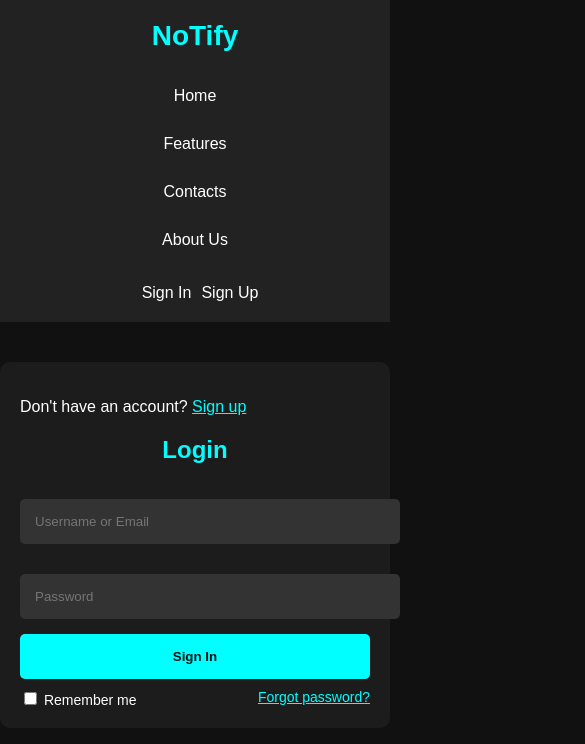
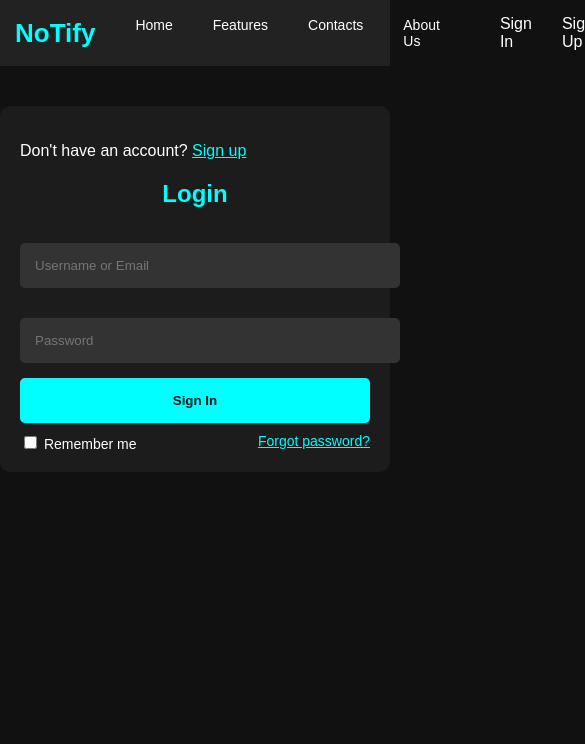
Before and after one commit to NoTify1/Mywebsite2, a plain HTML site: page index.html in a window 390 px wide. Shown: the whole page, 585 px wide, since content can reach past the window. Drawn offline with Linux system fonts and the light colour scheme.

Commit message:
Update style.css

```diff
--- a/style.css
+++ b/style.css
@@ -10,14 +10,13 @@ nav {
   justify-content: space-between;
   align-items: center;
   background-color: #222;
-  padding: 15px 50px; /* Increased padding for more space */
+  padding: 15px 30px; /* Added padding for better spacing */
 }
 
 .nav-left {
-  font-size: 28px; /* Increased font size for visibility */
+  font-size: 28px; /* Larger font size for the app name */
   font-weight: bold;
   color: #00ffff;
-  margin-right: 60px; /* More space between NoTify and the navigation links */
 }
 
 .nav-center {
@@ -27,13 +26,15 @@ nav {
 }
 
 .nav-center a {
-  margin: 0 30px; /* Increased space between navigation links */
+  margin: 0 25px; /* Gaps between navigation items */
   color: #fff;
   text-decoration: none;
+  font-size: 16px; /* Adjust font size for better readability */
 }
 
 .nav-center a:hover {
   color: #00ffff;
+  text-decoration: underline; /* Adding an underline on hover for effect */
 }
 
 .nav-right {
@@ -45,14 +46,16 @@ nav {
   margin-left: 30px; /* Space between Sign In and Sign Up */
   color: #fff;
   text-decoration: none;
+  font-size: 16px;
 }
 
 .nav-right a:hover {
   color: #00ffff;
+  text-decoration: underline;
 }
 
 .container {
-  max-width: 600px; /* Increased container size */
+  max-width: 600px; /* Wider container for better readability */
   margin: 40px auto;
   padding: 20px;
   background-color: #1c1c1c;
@@ -95,35 +98,31 @@ button {
   font-size: 14px;
 }
 
-/* Mobile Responsiveness: Adjust Navigation */
+/* Mobile Responsiveness: Keep Horizontal Navigation */
 @media (max-width: 768px) {
   nav {
-    flex-direction: column;
-    padding: 20px 20px; /* Increase padding for mobile view */
+    flex-direction: row; /* Ensure horizontal layout */
+    padding: 15px 15px; /* Adjusted padding */
+    justify-content: space-between;
   }
 
   .nav-left {
-    margin-right: 0; /* Remove extra space for mobile */
-    text-align: center;
-    margin-bottom: 20px; /* Space between logo and links */
+    font-size: 26px; /* Adjusted size for mobile */
+    margin-right: 20px; /* Adjusted margin for better spacing */
   }
 
   .nav-center {
-    flex-direction: column; /* Stack links vertically */
     width: 100%;
-    align-items: center;
+    justify-content: center; /* Center the navigation links */
   }
 
   .nav-center a {
-    margin: 15px 0; /* Adjust vertical space for mobile */
+    margin: 0 20px; /* Adjust gaps for better mobile appearance */
+    font-size: 14px; /* Adjust font size for mobile */
   }
 
   .nav-right {
-    justify-content: center; /* Center Sign In/Sign Up */
-    margin-top: 20px; /* Space between Sign In/Sign Up links */
-  }
-
-  .nav-right a {
-    margin-left: 10px; /* Less space for Sign In/Sign Up on mobile */
+    justify-content: center; /* Center the Sign In/Sign Up links on mobile */
+    margin-left: 10px; /* Adjust spacing */
   }
 }
```
